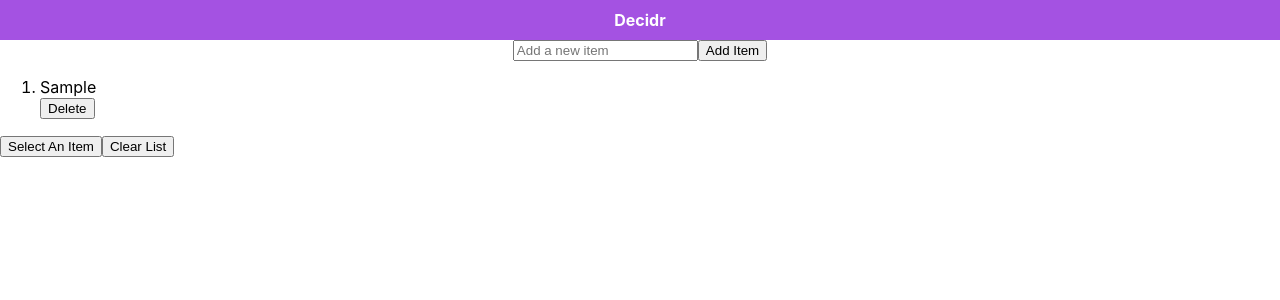
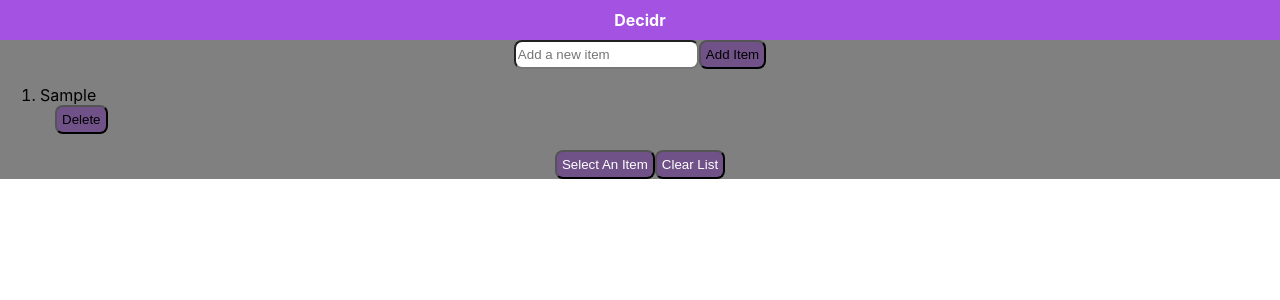
Before and after one commit to garetshough14/decidr, a React (Create React App) app: page / in a window 1280 px wide. Both pictures are taken after typing "Sample" into the empty fields and a click on the button "Add Item". Shown: the top 300 px of the page. Built offline with nearby package versions, Linux system fonts and the light colour scheme.

Commit message:
FIxing styling

```diff
--- a/src/App.css
+++ b/src/App.css
@@ -10,3 +10,12 @@ form{
     display: flex;
     justify-content: center;
 }
+.app{
+    text-align: center;
+    height: 100vh;
+    display: flex;
+    flex-direction: column;
+    justify-content: space-between;
+    background: radial-gradient(#082246, #01070e);
+    color: #cdcdcd;
+}
--- a/src/components/AddItem.js
+++ b/src/components/AddItem.js
@@ -1,3 +1,4 @@
+import "./AddItemStyle.css";
 import {useState} from 'react';
 
 export default function AddItem({listContainer,setListContainer}){
@@ -19,6 +20,7 @@ const formSubmit = (event) => {
                 onChange={event => setNewItem(event.target.value)}
                 placeholder="Add a new item"/>
             <button
+            className="add-item-button"
             type="submit"
             onClick={formSubmit}
             >Add Item</button>
--- /dev/null
+++ b/src/components/AddItemStyle.css
@@ -0,0 +1,15 @@
+#add-item {
+    border-radius: 8px;
+    background-color: white;
+}
+form{
+
+}
+.add-item-button{
+    border-radius: 8px;
+    padding-top: 5px;
+    padding-bottom: 5px;
+    padding-left:5px;
+    padding-right: 5px;
+    background-color:#715288;
+}
--- a/src/components/Content.js
+++ b/src/components/Content.js
@@ -1,3 +1,4 @@
+import './contentStyle.css'
 import DisplayList from "./DisplayList"
 import AddItem from "./AddItem"
 export default function Content(props) {
@@ -9,7 +10,7 @@ export default function Content(props) {
           listContainer={props.listContainer}
         />
         {props.selectedItem.length > 0 ? (
-          <p>{props.selectedItem}</p>
+          <p className="selected-item">{props.selectedItem}</p>
         ) : (
           <DisplayList
             listContainer={props.listContainer}
--- a/src/components/DisplayList.js
+++ b/src/components/DisplayList.js
@@ -1,18 +1,22 @@
+import "./DisplayListStyle.css";
 export default function DisplayList({ listContainer, setListContainer}) {
   const removeItem = (targetedItem) => {
     setListContainer(listContainer.filter((value, index) => index !== targetedItem));
 };
   const displayList = listContainer.map((item, index) => (
-    <>
+    <div className="display-list">
     <li key={index}>{item}</li>
     <button
+      className='delete-button'
       onClick={() => removeItem(index)}
     >Delete</button>
-    </>
+    </div>
   ));
   return(
+    <div className='list-container'>
       <ol>
           {displayList}
       </ol>
+    </div>
   )
 }
--- /dev/null
+++ b/src/components/DisplayListStyle.css
@@ -0,0 +1,15 @@
+.delete-button{
+    margin-left: 15px;
+    display: inline;
+    border-radius: 8px;
+    padding-top: 5px;
+    padding-bottom: 5px;
+    padding-left:5px;
+    padding-right: 5px;
+    background-color:#715288;
+}
+
+.display-list{
+    display: inline;
+    justify-content: center;
+}
--- a/src/components/Footer.js
+++ b/src/components/Footer.js
@@ -1,17 +1,16 @@
+import './FooterStyle.css'
 export default function Footer(props) {
-    const clearList = () => {
-        props.setListContainer([]);
-    }
-    return(
-        <>
-        <button
-            onClick={props.selectItem}
-        >
-            Select An Item
-        </button>
-        <button
-            onClick={clearList}
-        >Clear List</button>
-        </>
-    )
-  }
+  const clearList = () => {
+    props.setListContainer([]);
+  };
+  return (
+      <div className="container">
+      <button
+        className="button-style"
+        onClick={props.selectItem}>Select An Item</button>
+      <button
+        className="button-style"
+        onClick={clearList}>Clear List</button>
+        </div>
+  );
+}
--- /dev/null
+++ b/src/components/FooterStyle.css
@@ -0,0 +1,19 @@
+.button-style{
+    color:#fff;
+    border-radius: 8px;
+    padding-top: 5px;
+    padding-bottom: 5px;
+    padding-left:5px;
+    padding-right: 5px;
+    background-color:#715288;
+}
+div{
+    background-color: grey;
+    width: 100%;
+    height: 100%;
+}
+.container{
+    background-color:grey;
+    display: flex;
+    justify-content: center;
+}
--- /dev/null
+++ b/src/components/contentStyle.css
@@ -0,0 +1,8 @@
+main{
+    overflow:auto;
+}
+.selected-item{
+    display: flex;
+    justify-content: center;
+    align-items: center;
+}
```
Also changed, not shown: src/components/ClearList.js (deleted, +0 -10 lines), src/components/DeleteList.js (deleted, +0 -8 lines), src/Footer.css (deleted).
